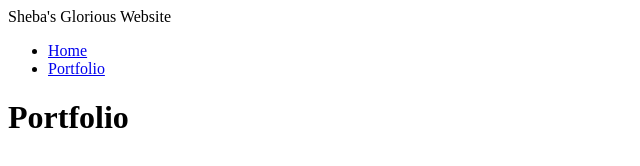
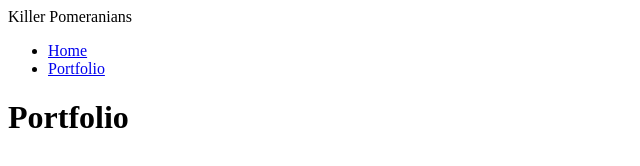
Before and after one commit to HaydenJDavis/HaydenJDavis, a plain HTML site: page portfolio.html in a window 1280 px wide. Shown: the full height of the page, 0-640 px from the left. Drawn offline with nearby package versions, Linux system fonts and the light colour scheme; no server answers.

Commit message:
portfolio

```diff
--- a/portfolio.html
+++ b/portfolio.html
@@ -30,7 +30,7 @@
     <body>
         <div id="all-contents">
            <nav>
-            <header>Sheba's Glorious Website</header>
+            <header>Killer Pomeranians</header>
             <ul>
                 <li><a href="index.html">Home</a>
                 </li>
```
Also changed, not shown: 1 other file.
